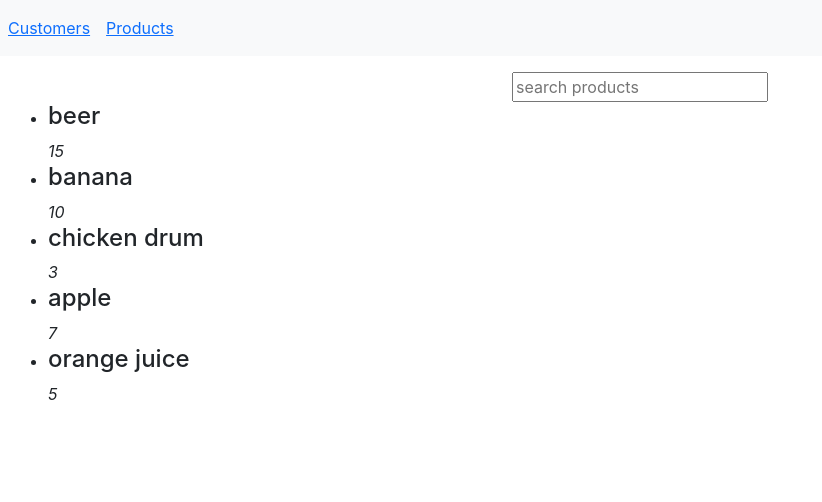
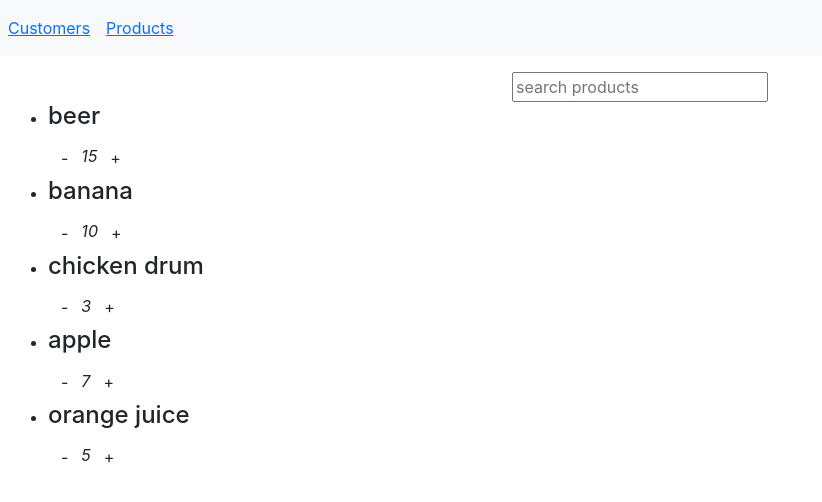
Before and after one commit to MilicaB96/store-app, a React (Create React App) app: page /products in a window 1280 px wide. Shown: the top 502 px of the page, without its empty margins (0-822 px from the left). Built offline with nearby package versions, Linux system fonts and the light colour scheme.

Commit message:
added quantity increment and decrement buttons

```diff
--- a/src/components/Product.js
+++ b/src/components/Product.js
@@ -1,11 +1,29 @@
 import React from "react";
 
-function Product({ name, quantity }) {
+function Product({ id, name, quantity, incrementCallback, decrementCallback }) {
   return (
     <div className='text-start'>
       <h4>{name} </h4>
       <span>
+        <button
+          type='button'
+          className='btn'
+          onClick={() => {
+            decrementCallback(id);
+          }}
+        >
+          -
+        </button>
         <em>{quantity}</em>
+        <button
+          type='button'
+          className='btn'
+          onClick={() => {
+            incrementCallback(id);
+          }}
+        >
+          +
+        </button>
       </span>
     </div>
   );
--- a/src/pages/AppProducts.js
+++ b/src/pages/AppProducts.js
@@ -5,12 +5,26 @@ import ProductService from "../services/ProductService";
 function AppProducts() {
   // declare prodcut variable
   const [products, setProducts] = useState(ProductService.getAll());
+
+  // handle increment function
+  const handleIncrement = (id) => {
+    const newQuantity = ProductService.increment(id);
+    const index = products.findIndex((product) => product.id == id);
+    setProducts([...products]);
+  };
+  const handleDecrement = (id) => {
+    const newQuantity = ProductService.decrement(id);
+    const index = products.findIndex((product) => product.id == id);
+    setProducts([...products]);
+  };
+
   // filtered products
   const [filter, setFilter] = useState("");
 
   const filteredProducts = products.filter((product) =>
     product.name.toLowerCase().includes(filter.toLowerCase())
   );
+
   return (
     <div className='p-3'>
       {/* filter list */}
@@ -24,7 +38,11 @@ function AppProducts() {
       <ul>
         {filteredProducts.map((product) => (
           <li key={product.id}>
-            <Product {...product} />
+            <Product
+              {...product}
+              incrementCallback={handleIncrement}
+              decrementCallback={handleDecrement}
+            />
           </li>
         ))}
       </ul>
--- a/src/services/ProductService.js
+++ b/src/services/ProductService.js
@@ -30,7 +30,21 @@ class ProductService {
     return [...this.products];
   }
   get(id) {
-    return this.products[id];
+    return this.products.find((product) => product.id == id);
+  }
+  increment(id) {
+    const index = this.products.findIndex((product) => product.id === id);
+    if (index !== -1) {
+      this.products[index].quantity++;
+    }
+    return this.products[index].quantity;
+  }
+  decrement(id) {
+    const index = this.products.findIndex((product) => product.id === id);
+    if (index !== -1 && this.products[index].quantity > 0) {
+      this.products[index].quantity--;
+    }
+    return this.products[index].quantity;
   }
 }
 export default new ProductService();
```
